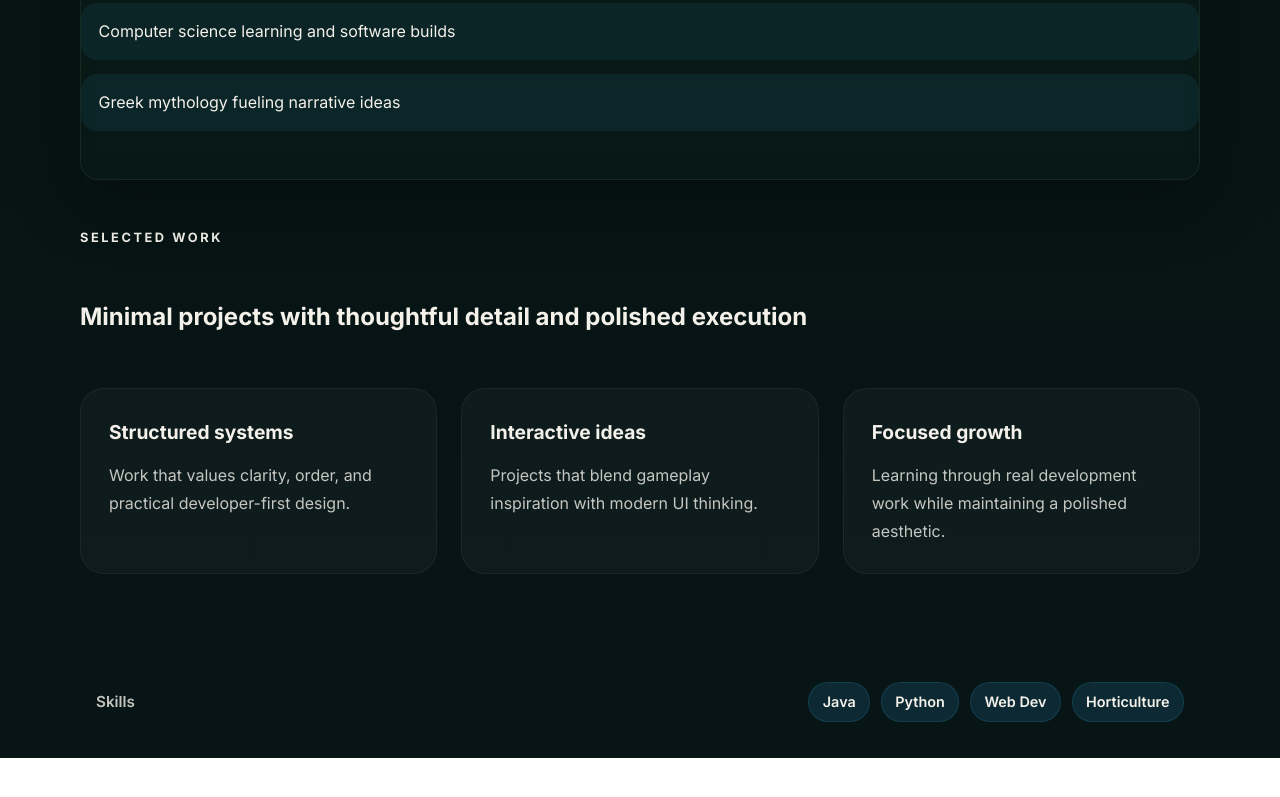
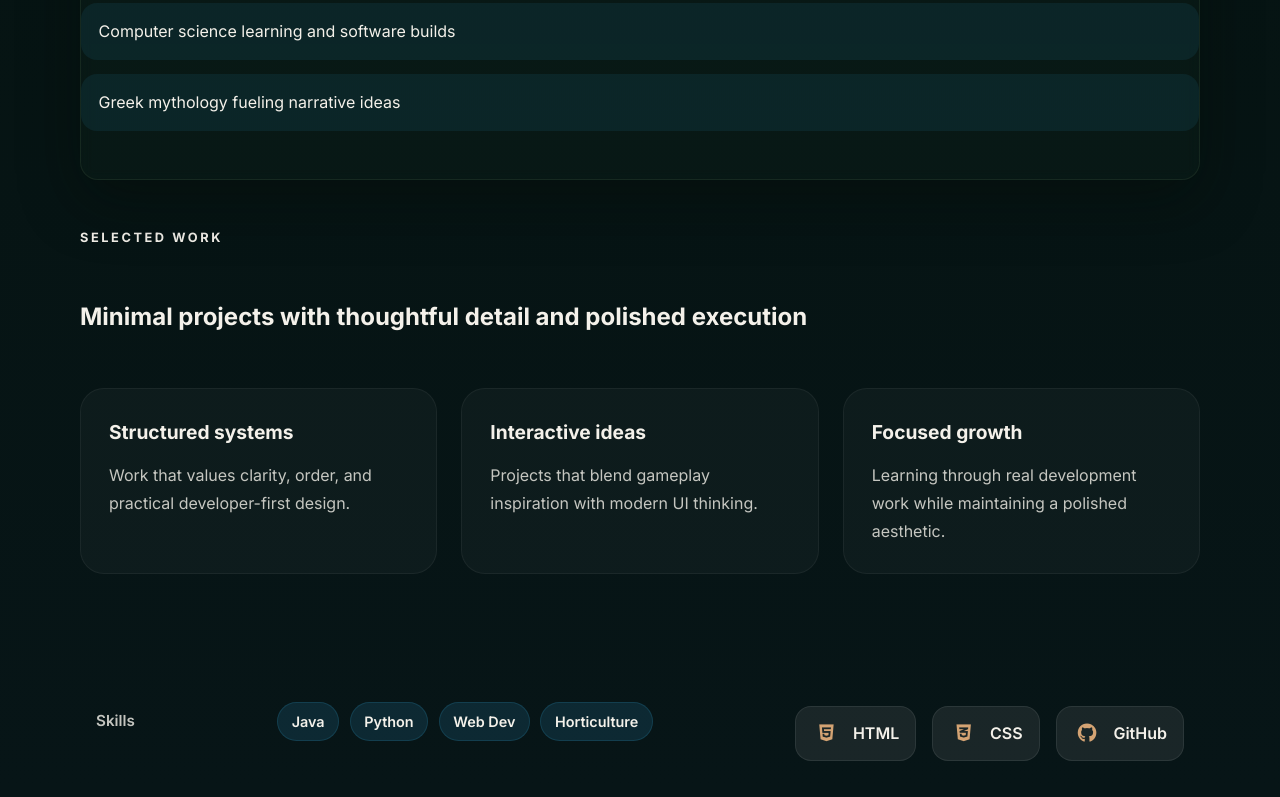
Before and after one commit to alstonthealchemist4444/my-website, a plain HTML site: page index.html in a window 1280 px wide. Shown: the part 1204-2001 px from the top of the page. Before the commit the page ends 1962 px from the top, so only its background shows below. Drawn offline with Linux system fonts and the light colour scheme.

Commit message:
Version 4

```diff
--- a/index.html
+++ b/index.html
@@ -7,6 +7,10 @@
     <link rel="preconnect" href="https://fonts.googleapis.com" />
     <link rel="preconnect" href="https://fonts.gstatic.com" crossorigin />
     <link href="https://fonts.googleapis.com/css2?family=Inter:wght@400;500;600;700&display=swap" rel="stylesheet" />
+    <link
+      rel="stylesheet"
+      href="https://cdnjs.cloudflare.com/ajax/libs/font-awesome/6.5.1/css/all.min.css"
+    />
     <link rel="stylesheet" href="styles.css" />
   </head>
   <body>
@@ -87,6 +91,20 @@
             <span class="badge">Web Dev</span>
             <span class="badge">Horticulture</span>
           </div>
+          <div class="skills" aria-label="Icon skills">
+            <div class="skill">
+              <i class="fa-brands fa-html5"></i>
+              <span>HTML</span>
+            </div>
+            <div class="skill">
+              <i class="fa-brands fa-css3-alt"></i>
+              <span>CSS</span>
+            </div>
+            <div class="skill">
+              <i class="fa-brands fa-github"></i>
+              <span>GitHub</span>
+            </div>
+          </div>
         </div>
       </footer>
     </main>
--- a/styles.css
+++ b/styles.css
@@ -236,6 +236,35 @@ h1 {
   color: var(--text);
 }
 
+.skills {
+  display: flex;
+  flex-wrap: wrap;
+  gap: 1rem;
+  margin-top: 1.5rem;
+}
+
+.skill {
+  display: inline-flex;
+  align-items: center;
+  gap: 0.75rem;
+  padding: 0.85rem 1rem;
+  border-radius: 16px;
+  background: rgba(244, 241, 234, 0.08);
+  border: 1px solid rgba(255, 255, 255, 0.08);
+}
+
+.skill i {
+  font-size: 1.2rem;
+  color: var(--gold);
+  width: 1.8rem;
+  text-align: center;
+}
+
+.skill span {
+  color: var(--cream);
+  font-weight: 600;
+}
+
 .section-header {
   display: flex;
   flex-direction: column;
```
